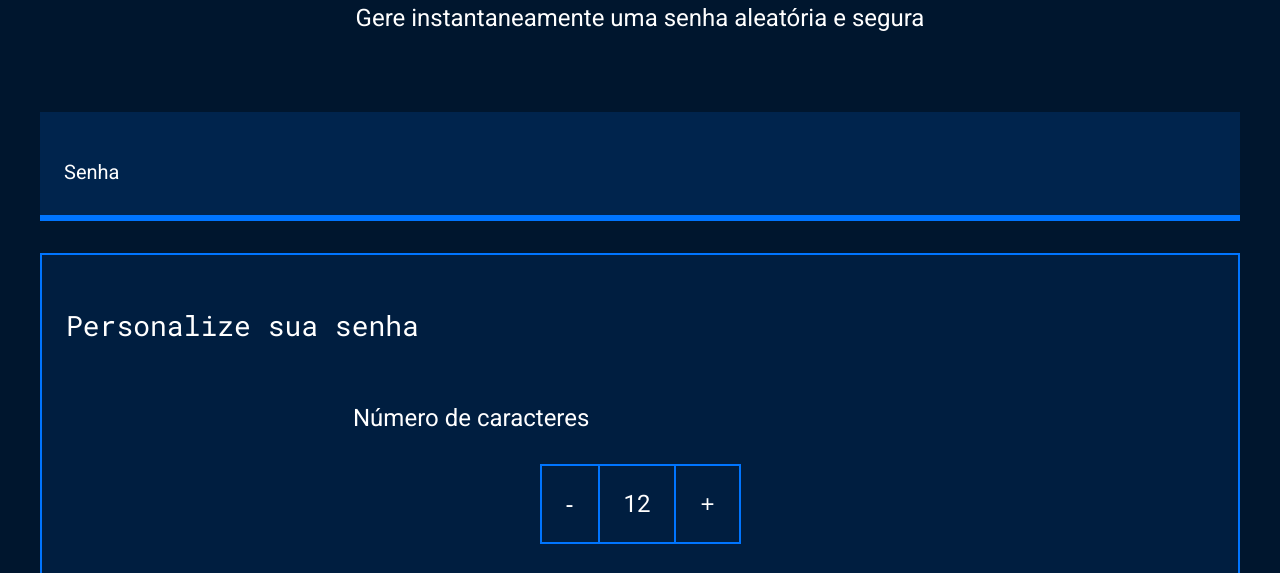
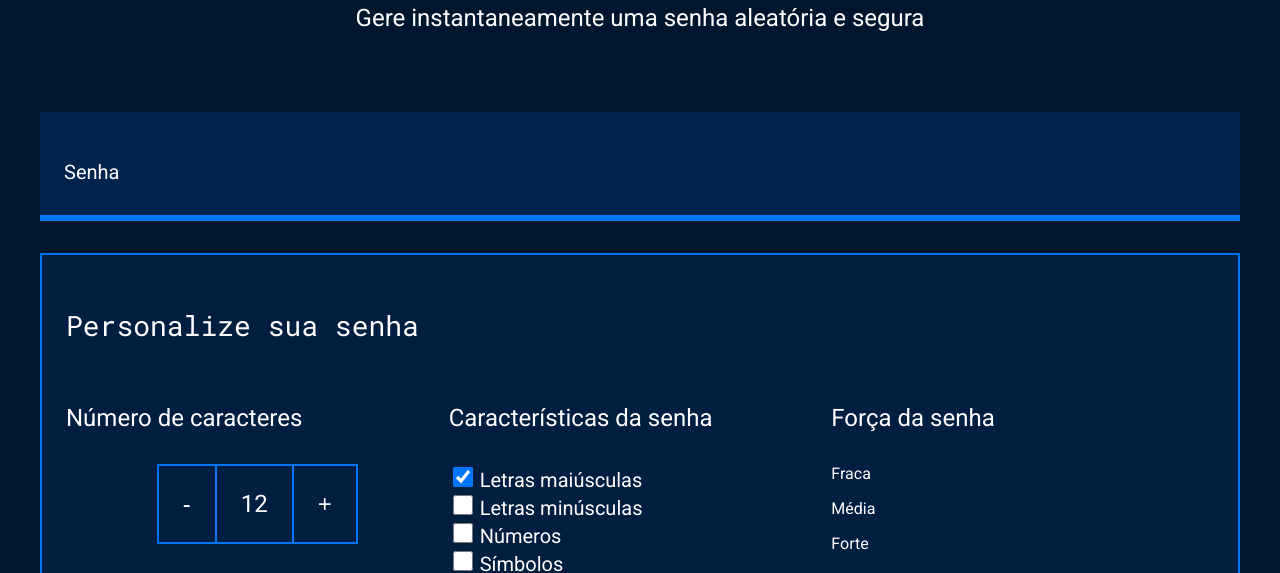
Before and after one commit to leticiaaaaaaaaaaa/3B-Alura-Uni-2, a plain HTML site: page Index.html in a window 1280 px wide. Shown: the part 214-787 px from the top of the page. Drawn offline with Linux system fonts and the light colour scheme.

Commit message:
Update Index.html

```diff
--- a/Index.html
+++ b/Index.html
@@ -17,11 +17,11 @@
         </div>
         <div class="conteudo-senha">
             <label for="senha">Senha</label>
-            <input name="senha" type="text" id="campo-senha">
+            <input name="senha" type="text" id="campo-senha" readonly>
         </div>
         <div class="parametro">
             <h3 class="parametro-titulo">Personalize sua senha</h3>
-               <div class="parametro-coluna__senha"></div>
+            <div class="parametro-coluna__senha">
                 <div class="parametro-senha">
                     <h4 class="parametro-senha__titulo">Número de caracteres</h4>
                     <div class="parametro-senha-botoes">
@@ -34,30 +34,35 @@
                     <h4 class="parametro-senha__titulo">Características da senha</h4>
                     <div class="parametro-senha-checkbox">
                         <input name="maiusculo" type="checkbox" class="checkbox" checked>
-                          <label for="maiusculo">Letras maiúscula</label>
+                        <label for="maiusculo">Letras maiúsculas</label>
                     </div>
                     <div class="parametro-senha-checkbox">
                         <input name="minusculo" type="checkbox" class="checkbox">
                         <label for="minusculo">Letras minúsculas</label>
                     </div>
-                    <div class="parametro-senha-checkbox" class="checkbox">
-                        <input type="checkbox">
+                    <div class="parametro-senha-checkbox">
+                        <input name="numero" type="checkbox" class="checkbox">
                         <label for="numero">Números</label>
                     </div>
-                    <div class="parametro-senha-checkbox" class="checkbox">
-                        <input name="símbolo" type="checkbox">
-                        <label for="símbolo">Símbolos</label>
+                    <div class="parametro-senha-checkbox">
+                        <input name="simbolo" type="checkbox" class="checkbox">
+                        <label for="simbolo">Símbolos</label>
                     </div>
-
-
-
                 </div>
                 <div class="parametro-senha">
                     <h4 class="parametro-senha__titulo">Força da senha</h4>
+                    <div class="barra"></div>
+                    <div class="forca fraca"></div>
+                    <div class="parametro-senha-textos">
+                        <p>Fraca</p>
+                        <p>Média</p>
+                        <p>Forte</p>
+                    </div>
+                    <p class="entropia"></p>
                 </div>
             </div>
         </div>
     </section>
+    <script src="main.js"></script>
 </body>
-
 </html>
```
Lines whose indentation alone changed are shown as unchanged.
